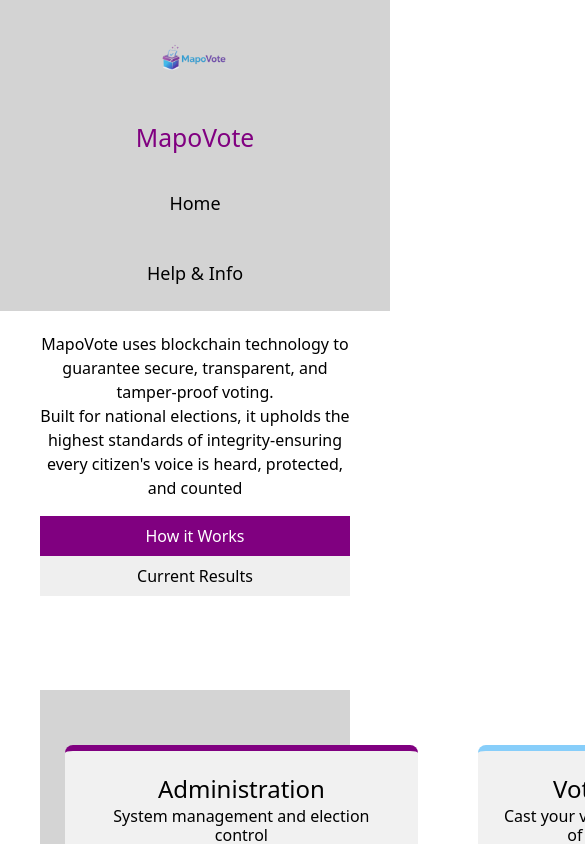
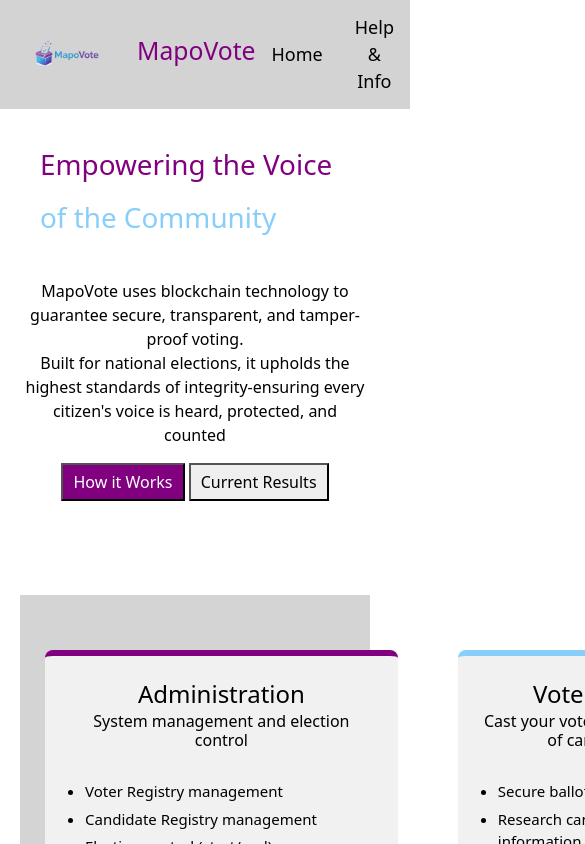
Before and after one commit to danstevemukulupi/BLOCKCHAIN-BASED-SECURED-ELECTRONIC-VOTING-DAPP, a React (Create React App) app in the folder dappvoting/: page / in a window 390 px wide. Shown: the top 844 px of the page, 585 px wide, since content can reach past the window. Built offline with nearby package versions, Linux system fonts and the light colour scheme.

Commit message:
layout fixed

```diff
--- a/dappvoting/src/App.css
+++ b/dappvoting/src/App.css
@@ -433,150 +433,4 @@ li {
 
 .topnav a:hover { background-color: #ddd; color: purple; }
 
-.topnav a { background-color: lightgray ; color: black; }
-
-
-
-
-/* =========================
-   GLOBAL RESET
-========================= */
-* {
-  margin: 0;
-  padding: 0;
-  box-sizing: border-box;
-}
-
-/* =========================
-   BODY
-========================= */
-body {
-  font-family: Arial, sans-serif;
-  background: #f5f5f5;
-  overflow-x: hidden; /* 🚫 prevents side scroll */
-}
-
-/* =========================
-   MAIN PAGE WRAPPER
-========================= */
-.App {
-  width: 100%;
-  max-width: 1200px;   /* keeps layout consistent */
-  margin: 0 auto;      /* center everything */
-  padding: 20px;
-}
-
-/* =========================
-   FLEX LAYOUT (MAIN STRUCTURE)
-========================= */
-.flex {
-  display: flex;
-  gap: 20px;
-}
-
-.flex-between {
-  display: flex;
-  justify-content: space-between;
-  align-items: center;
-}
-
-/* =========================
-   GRID SYSTEM
-========================= */
-.grid {
-  display: grid;
-  grid-template-columns: repeat(3, 1fr);
-  gap: 20px;
-}
-
-/* =========================
-   CARDS / BOXES
-========================= */
-.card {
-  background: white;
-  padding: 20px;
-  border-radius: 10px;
-  box-shadow: 0 2px 8px rgba(0,0,0,0.1);
-}
-
-/* =========================
-   NAVBAR
-========================= */
-.topnav {
-  width: 100%;
-  max-width: 1200px;
-  margin: auto;
-  display: flex;
-  flex-wrap: wrap; /* allows wrapping instead of breaking */
-  align-items: center;
-  gap: 15px;
-  padding: 10px 20px;
-}
-
-/* =========================
-   IMAGES
-========================= */
-img {
-  max-width: 100%;
-  height: auto;
-}
-
-/* =========================
-   BUTTONS
-========================= */
-button {
-  padding: 8px 16px;
-  border: none;
-  border-radius: 6px;
-  cursor: pointer;
-}
-
-/* =========================
-   TABLE / LIST CONTROL
-========================= */
-.table-container {
-  width: 100%;
-  overflow-x: auto; /* allows scroll instead of breaking */
-}
-
-/* =========================
-   RESPONSIVE BREAKPOINTS
-========================= */
-
-/* TABLET */
-@media (max-width: 992px) {
-  .grid {
-    grid-template-columns: repeat(2, 1fr);
-  }
-}
-
-/* MOBILE */
-@media (max-width: 768px) {
-  .flex {
-    flex-direction: column; /* stack cleanly */
-  }
-
-  .grid {
-    grid-template-columns: 1fr;
-  }
-
-  .topnav {
-    flex-direction: column;
-    align-items: flex-start;
-  }
-
-  .page {
-    padding: 15px;
-  }
-}
-
-/* SMALL MOBILE */
-@media (max-width: 480px) {
-  body {
-    font-size: 14px;
-  }
-
-  button {
-    width: 100%;
-  }
-}
+.topnav a { background-color: lightgray ; color: black;; }
--- a/dappvoting/src/index.css
+++ b/dappvoting/src/index.css
@@ -36,147 +36,3 @@ code { font-family: source-code-pro, Menlo, Monaco, Consolas, 'Courier New',
 
 .topnav a.active { background-color: purple ; color: white; }
 */
-
-
-/* =========================
-   GLOBAL RESET
-========================= */
-* {
-  margin: 0;
-  padding: 0;
-  box-sizing: border-box;
-}
-
-/* =========================
-   BODY
-========================= */
-body {
-  font-family: Arial, sans-serif;
-  background: #f5f5f5;
-  overflow-x: hidden; /* 🚫 prevents side scroll */
-}
-
-/* =========================
-   MAIN PAGE WRAPPER
-========================= */
-.App {
-  width: 100%;
-  max-width: 1200px;   /* keeps layout consistent */
-  margin: 0 auto;      /* center everything */
-  padding: 20px;
-}
-
-/* =========================
-   FLEX LAYOUT (MAIN STRUCTURE)
-========================= */
-.flex {
-  display: flex;
-  gap: 20px;
-}
-
-.flex-between {
-  display: flex;
-  justify-content: space-between;
-  align-items: center;
-}
-
-/* =========================
-   GRID SYSTEM
-========================= */
-.grid {
-  display: grid;
-  grid-template-columns: repeat(3, 1fr);
-  gap: 20px;
-}
-
-/* =========================
-   CARDS / BOXES
-========================= */
-.card {
-  background: white;
-  padding: 20px;
-  border-radius: 10px;
-  box-shadow: 0 2px 8px rgba(0,0,0,0.1);
-}
-
-/* =========================
-   NAVBAR
-========================= */
-.topnav {
-  width: 100%;
-  max-width: 1200px;
-  margin: auto;
-  display: flex;
-  flex-wrap: wrap; /* allows wrapping instead of breaking */
-  align-items: center;
-  gap: 15px;
-  padding: 10px 20px;
-}
-
-/* =========================
-   IMAGES
-========================= */
-img {
-  max-width: 100%;
-  height: auto;
-}
-
-/* =========================
-   BUTTONS
-========================= */
-button {
-  padding: 8px 16px;
-  border: none;
-  border-radius: 6px;
-  cursor: pointer;
-}
-
-/* =========================
-   TABLE / LIST CONTROL
-========================= */
-.table-container {
-  width: 100%;
-  overflow-x: auto; /* allows scroll instead of breaking */
-}
-
-/* =========================
-   RESPONSIVE BREAKPOINTS
-========================= */
-
-/* TABLET */
-@media (max-width: 992px) {
-  .grid {
-    grid-template-columns: repeat(2, 1fr);
-  }
-}
-
-/* MOBILE */
-@media (max-width: 768px) {
-  .flex {
-    flex-direction: column; /* stack cleanly */
-  }
-
-  .grid {
-    grid-template-columns: 1fr;
-  }
-
-  .topnav {
-    flex-direction: column;
-    align-items: flex-start;
-  }
-
-  .page {
-    padding: 15px;
-  }
-}
-
-/* SMALL MOBILE */
-@media (max-width: 480px) {
-  body {
-    font-size: 14px;
-  }
-
-  button {
-    width: 100%;
-  }
-}
```
